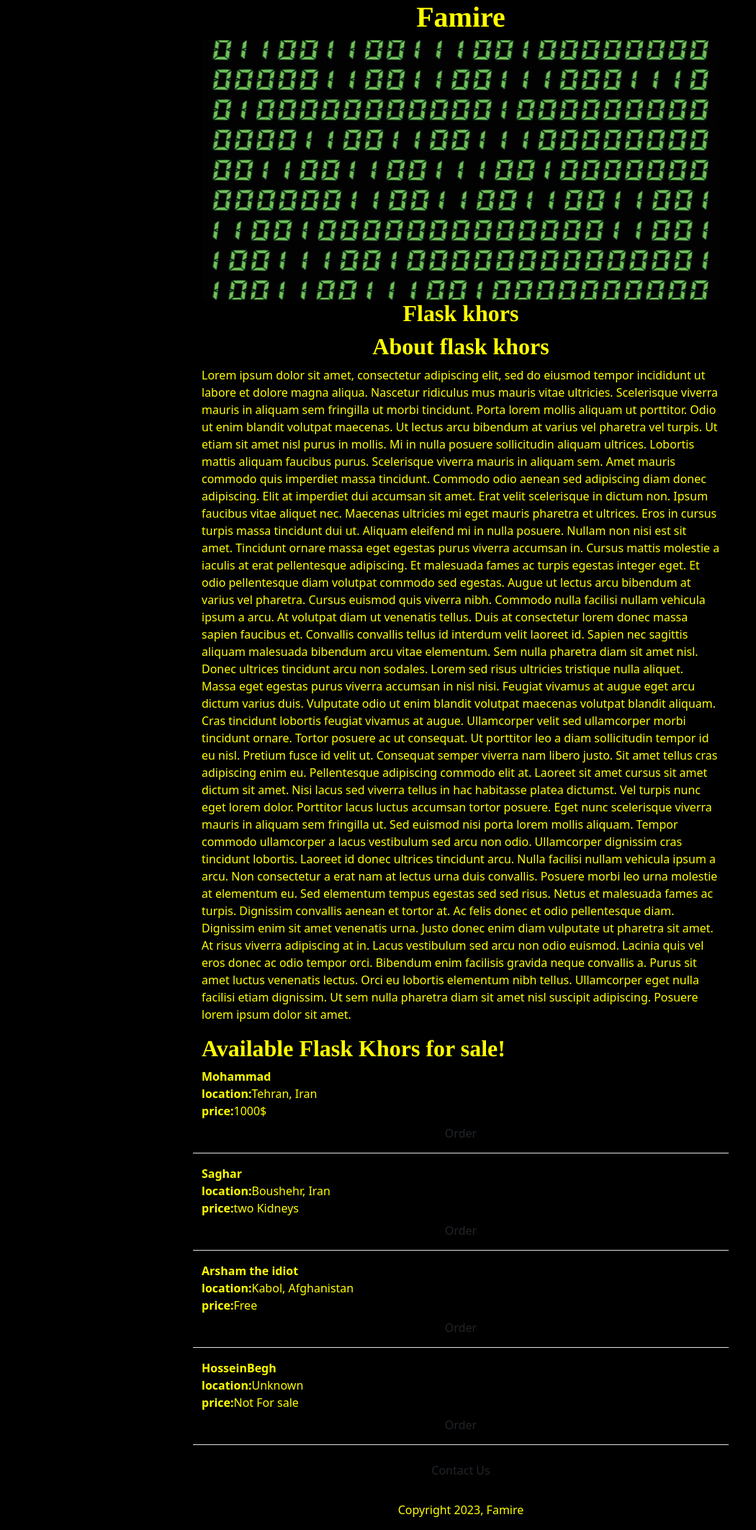
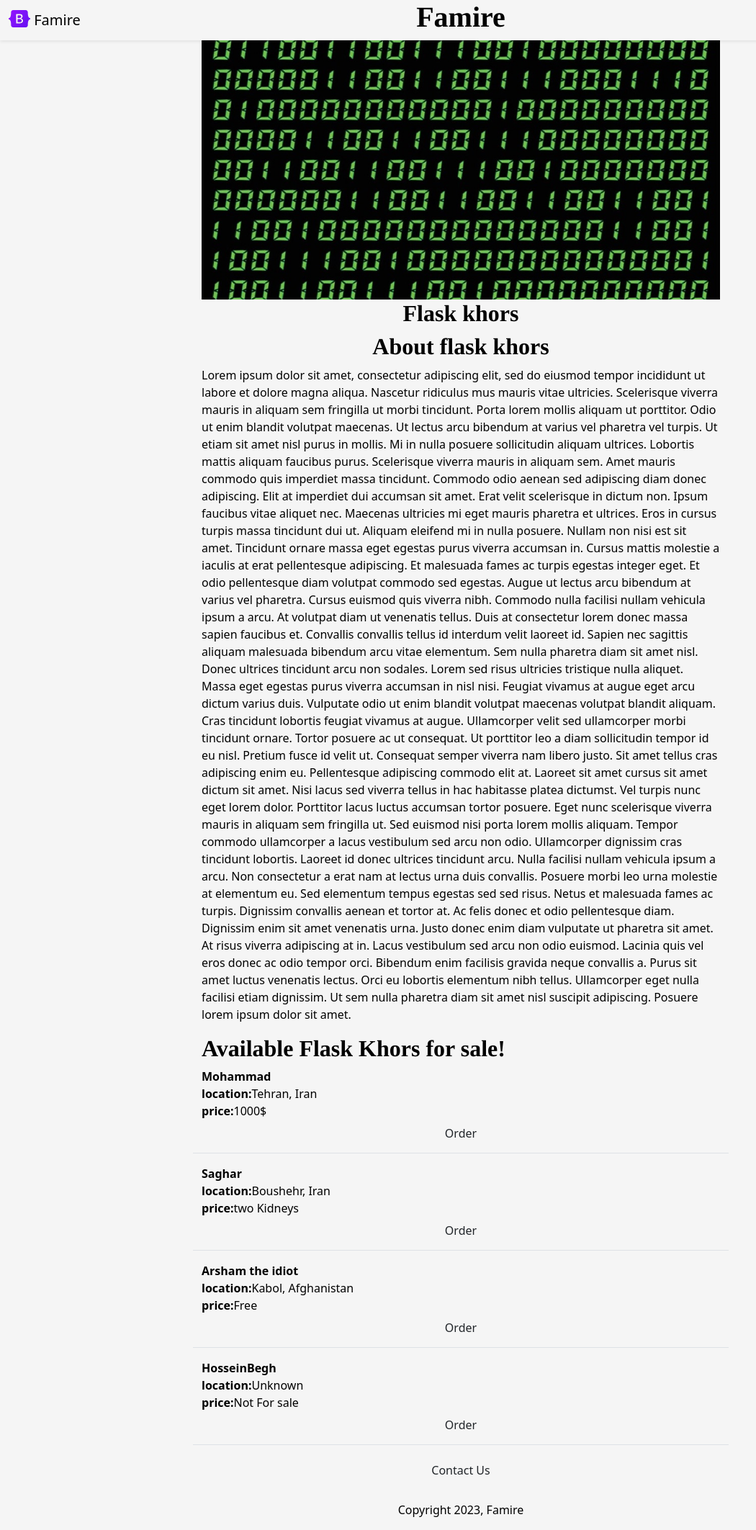
Before and after one commit to Mghelichi/flask-khor-tutorial, a Flask app: page / in a window 1280 px wide. Shown: the whole page at 72% size, without its empty margins (0-1050 px from the left). Run offline with Flask 3, Linux system fonts and the light colour scheme.

Commit message:
changed background
added new things.

```diff
--- a/templates/home.html
+++ b/templates/home.html
@@ -5,8 +5,8 @@
     <link href="https://cdn.jsdelivr.net/npm/bootstrap@5.3.0/dist/css/bootstrap.min.css" rel="stylesheet" integrity="sha384-9ndCyUaIbzAi2FUVXJi0CjmCapSmO7SnpJef0486qhLnuZ2cdeRhO02iuK6FUUVM" crossorigin="anonymous">
   <style>
            body {
-    background: black;
-    color: yellow;
+    background: whitesmoke;
+    color: black;
            }
     h1 {
       font-size: 40px;
@@ -41,6 +41,7 @@
   </style>
   </head>
  <body>
+{%include 'nav.html'%}
    <div id="container">
  <h1>
    {{company_name}}
--- /dev/null
+++ b/templates/nav.html
@@ -0,0 +1,8 @@
+<nav class="navbar  shadow-sm fixed-top">
+  <div class="container-fluid">
+    <a class="navbar-brand" href="#">
+      <img src="/static/logo.svg" alt="Logo" width="30" height="24" class="d-inline-block align-text-top">
+      Famire
+    </a>
+  </div>
+</nav>
```
Also changed, not shown: static/logo.svg (added).
